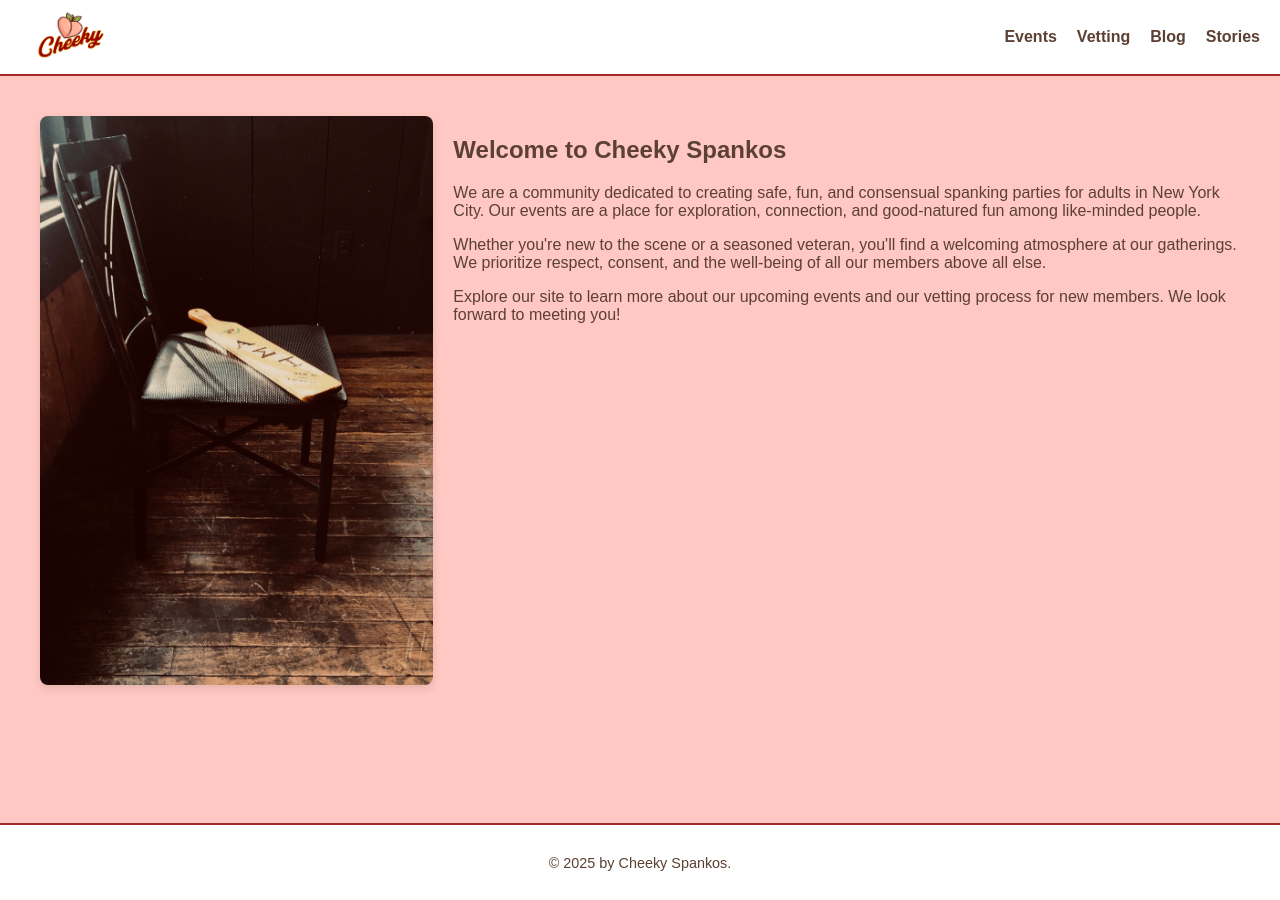
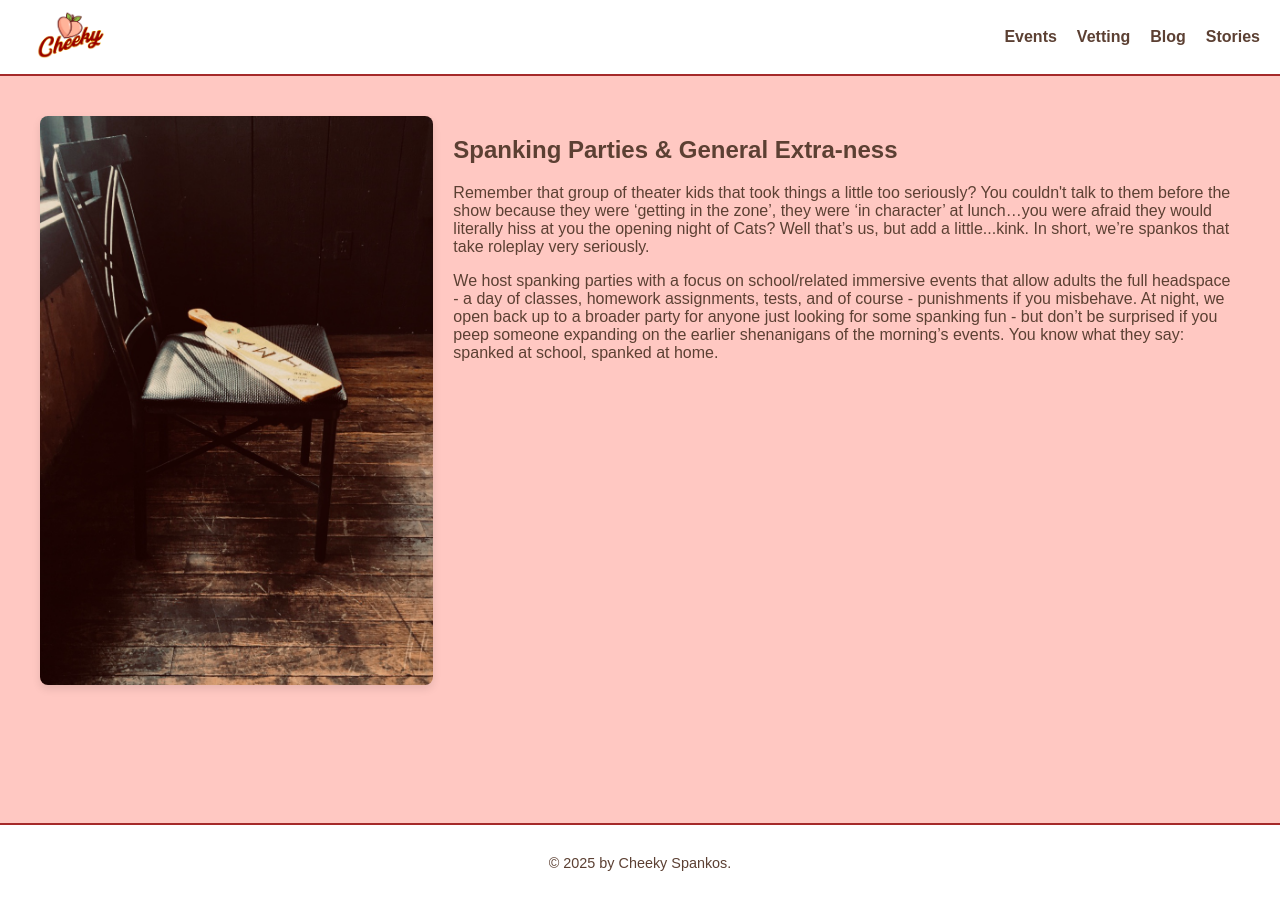
Before and after one commit to cheekyparties/cheekyparties.github.io, a Jekyll site: the page built from index.html, in a window 1280 px wide. Built offline with Jekyll 4.4.1, drawn with Linux system fonts in a browser that asks for light colours.

Commit message:
Update index.html

```diff
--- a/index.html
+++ b/index.html
@@ -14,9 +14,8 @@ title: Welcome
 
     <!-- Right 2/3: Text Content -->
     <div class="text-column">
-        <h2>Welcome to Cheeky Spankos</h2>
-        <p>We are a community dedicated to creating safe, fun, and consensual spanking parties for adults in New York City. Our events are a place for exploration, connection, and good-natured fun among like-minded people.</p>
-        <p>Whether you're new to the scene or a seasoned veteran, you'll find a welcoming atmosphere at our gatherings. We prioritize respect, consent, and the well-being of all our members above all else.</p>
-        <p>Explore our site to learn more about our upcoming events and our vetting process for new members. We look forward to meeting you!</p>
+        <h2>Spanking Parties & General Extra-ness</h2>
+        <p>Remember that group of theater kids that took things a little too seriously? You couldn't talk to them before the show because they were ‘getting in the zone’, they were ‘in character’ at lunch…you were afraid they would literally hiss at you the opening night of Cats? Well that’s us, but add a little...kink. In short, we’re spankos that take roleplay very seriously. </p>
+        <p>We host spanking parties with a focus on school/related immersive events that allow adults the full headspace - a day of classes, homework assignments, tests, and of course - punishments if you misbehave. At night, we open back up to a broader party for anyone just looking for some spanking fun - but don’t be surprised if you peep someone expanding on the earlier shenanigans of the morning’s events. You know what they say: spanked at school, spanked at home.</p>
     </div>
 </div>
```
